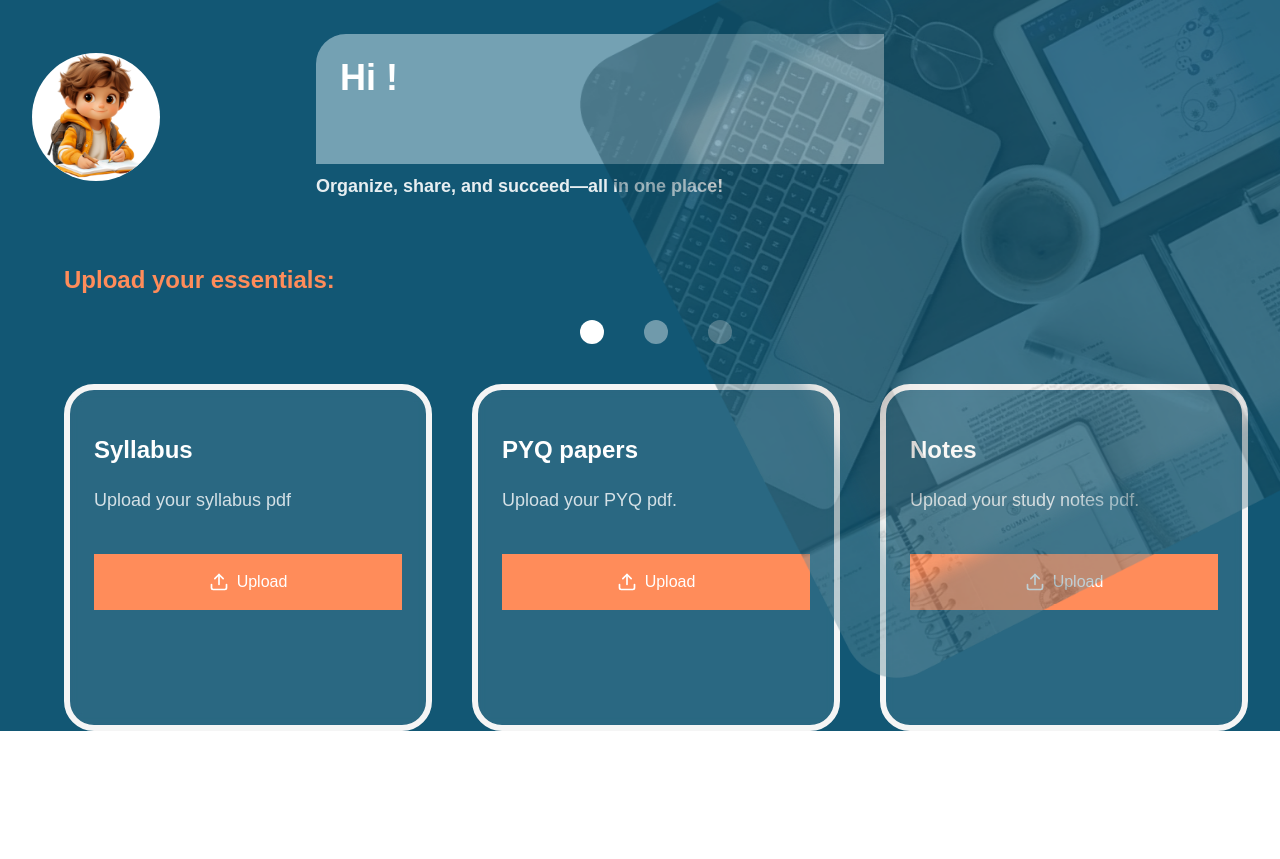
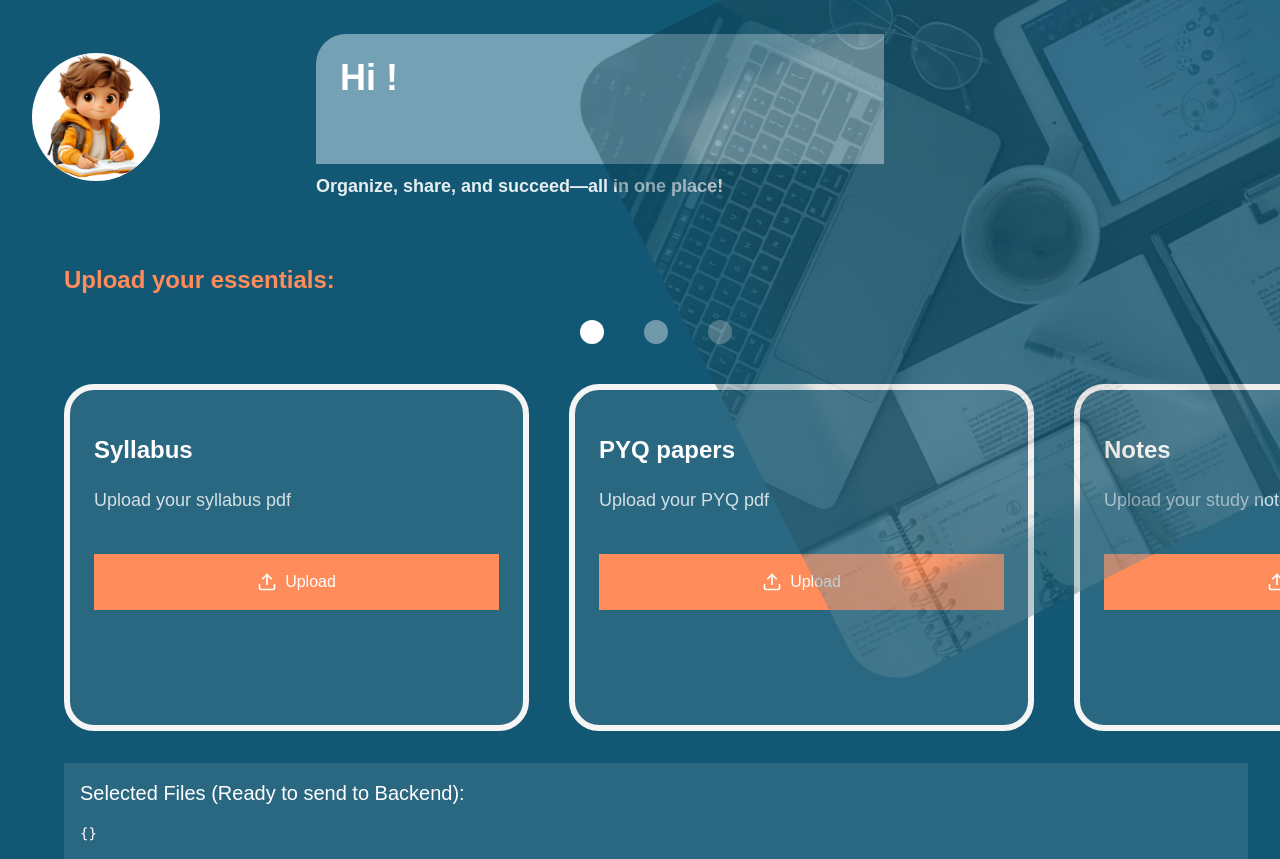
Before and after one commit to diyajojo/studyGPT, a Next.js app in the folder client/: page /user in a window 1280 px wide. Shown: the part 126-985 px from the top of the page. Before the commit the page ends 857 px from the top, so only its background shows below. Built offline with nearby package versions, Linux system fonts and the light colour scheme; no server answers.

Commit message:
wrkng on pdf uploading

```diff
--- a/client/app/user/page.tsx
+++ b/client/app/user/page.tsx
@@ -1,14 +1,42 @@
-'use client'; // Correct directive for Next.js app
-
+'use client';
 import Image from 'next/image';
-import { useState, useEffect } from 'react';
+import { useState, useRef, useEffect } from 'react';
 import { supabase } from '../utils/supabase';
 import { Upload, Book } from 'lucide-react';
+
+// Define types
+type SelectedFiles = {
+  syllabus: File | null;
+  pyq: File | null;
+  notes: File | null;
+};
+
+type UploadType = {
+  type: keyof SelectedFiles;
+  title: string;
+  desc: string;
+};
 
 const UserPage = () => {
   const [profile, setProfile] = useState<{ full_name: string } | null>(null);
   const [loading, setLoading] = useState<boolean>(true);
+  const [uploadLoading, setUploadLoading] = useState<Record<keyof SelectedFiles, boolean>>({
+    syllabus: false,
+    pyq: false,
+    notes: false
+  });
   const [activeStep, setActiveStep] = useState<number>(0);
+  const [selectedFiles, setSelectedFiles] = useState<SelectedFiles>({
+    syllabus: null,
+    pyq: null,
+    notes: null
+  });
+
+  const fileInputRefs: Record<keyof SelectedFiles, React.RefObject<HTMLInputElement>> = {
+    syllabus: useRef<HTMLInputElement>(null),
+    pyq: useRef<HTMLInputElement>(null),
+    notes: useRef<HTMLInputElement>(null)
+  };
 
   useEffect(() => {
     fetchProfile();
@@ -32,13 +60,58 @@ const UserPage = () => {
     }
   };
 
-  if (loading) {
-    return (
-      <div className="min-h-screen flex items-center justify-center bg-[#125774]">
-        <div className="text-xl text-white">Loading...</div>
-      </div>
-    );
+  const uploadToSupabase = async (file: File, type: keyof SelectedFiles) => {
+    try {
+      const { data: { user } } = await supabase.auth.getUser();
+      if (!user) throw new Error('No user found');
+
+      setUploadLoading(prev => ({ ...prev, [type]: true }));
+
+      // Create a unique file name using timestamp and original name
+      const timestamp = new Date().getTime();
+      const fileName = `${user.id}/${type}/${timestamp}-${file.name}`;
+
+      // Upload file to Supabase Storage
+      const { error } = await supabase.storage
+        .from('study_materials')
+        .upload(fileName, file, {
+          cacheControl: '3600',
+          upsert: true
+        });
+
+      if (error) throw error;
+
+      alert(`${type} uploaded successfully!`);
+    } catch (error) {
+      console.error('Error uploading file:', error);
+      alert(`Error uploading ${type}. Please try again.`);
+    } finally {
+      setUploadLoading(prev => ({ ...prev, [type]: false }));
     }
+  };
+
+  const handleFileSelect = async (type: keyof SelectedFiles, event: React.ChangeEvent<HTMLInputElement>) => {
+    const file = event.target.files?.[0];
+    if (file) {
+      setSelectedFiles(prev => ({
+        ...prev,
+        [type]: file
+      }));
+
+      // Upload file immediately after selection
+      await uploadToSupabase(file, type);
+    }
+  };
+
+  const handleUploadClick = (type: keyof SelectedFiles) => {
+    fileInputRefs[type].current?.click();
+  };
+
+  const uploadTypes: UploadType[] = [
+    { type: 'syllabus', title: "Syllabus", desc: "Upload your syllabus pdf" },
+    { type: 'pyq', title: "PYQ papers", desc: "Upload your PYQ pdf" },
+    { type: 'notes', title: "Notes", desc: "Upload your study notes pdf" }
+  ];
 
   return (
     <div className="min-h-screen bg-[#125774] relative overflow-hidden">
@@ -105,39 +178,89 @@ const UserPage = () => {
                 className={`w-6 h-6 rounded-full transition ${
                   activeStep === step ? "bg-white" : "bg-white/40"
                 }`}
-              ></div>
+              />
             ))}
           </div>
 
           {/* Upload Boxes */}
           <div className="flex flex-row gap-10">
-            {[
-              { title: "Syllabus", desc: "Upload your syllabus pdf" },
-              { title: "PYQ papers", desc: "Upload your PYQ pdf." },
-              { title: "Notes", desc: "Upload your study notes pdf." },
-            ].map((item, index) => (
+            {uploadTypes.map(({ type, title, desc }) => (
+              <div key={type}>
+                <input
+                  type="file"
+                  ref={fileInputRefs[type]}
+                  accept=".pdf"
+                  className="hidden"
+                  onChange={(e) => handleFileSelect(type, e)}
+                />
+
                 <div
-                key={index}
                   className="w-[465px] h-[347px] p-6 cursor-pointer rounded-[30px]"
                   style={{
                     border: "6px solid rgba(245, 245, 245, 1)",
                     background: "rgba(255, 255, 255, 0.1)",
                     backdropFilter: "blur(8px)",
                   }}
-                onClick={() => setActiveStep(index)}
+                  onClick={() => {
+                    setActiveStep(uploadTypes.findIndex(t => t.type === type));
+                    handleUploadClick(type);
+                  }}
                 >
                   <h4 className="text-white text-2xl font-semibold mb-2 mt-5">
-                  {item.title}
+                    {title}
                   </h4>
                   <p className="text-white/80 text-lg font-medium mb-4 mt-5">
-                  {item.desc}
+                    {desc}
                   </p>
-                <button className="w-full bg-[#FF8C5A] text-white py-4 rounded-lg flex items-center justify-center gap-2 mt-10">
+
+                  {selectedFiles[type] && (
+                    <div className="mb-4 p-2 bg-white/20 rounded">
+                      <p className="text-white text-sm">
+                        Selected: {selectedFiles[type]?.name}
+                      </p>
+                    </div>
+                  )}
+
+                  <button
+                    className="w-full bg-[#FF8C5A] text-white py-4 rounded-lg flex items-center justify-center gap-2 mt-10"
+                    onClick={(e) => {
+                      e.stopPropagation();
+                      handleUploadClick(type);
+                    }}
+                  >
                     <Upload className="h-5 w-5" />
                     Upload
                   </button>
                 </div>
+              </div>
             ))}
+          </div>
+
+          {/* Display selected files */}
+          <div className="mt-8 p-4 bg-white/10 rounded-lg">
+            <h3 className="text-white text-xl mb-4">Selected Files (Ready to send to Backend):</h3>
+            <pre className="text-white text-sm">
+              {JSON.stringify(
+                Object.entries(selectedFiles).reduce<Record<string, {
+                  fileName: string;
+                  fileType: string;
+                  fileSize: string;
+                  documentType: string;
+                }>>((acc, [type, file]) => {
+                  if (file) {
+                    acc[type] = {
+                      fileName: file.name,
+                      fileType: file.type,
+                      fileSize: `${(file.size / 1024 / 1024).toFixed(2)} MB`,
+                      documentType: type
+                    };
+                  }
+                  return acc;
+                }, {}),
+                null,
+                2
+              )}
+            </pre>
           </div>
         </div>
       </div>
```
Lines whose indentation alone changed are shown as unchanged.
